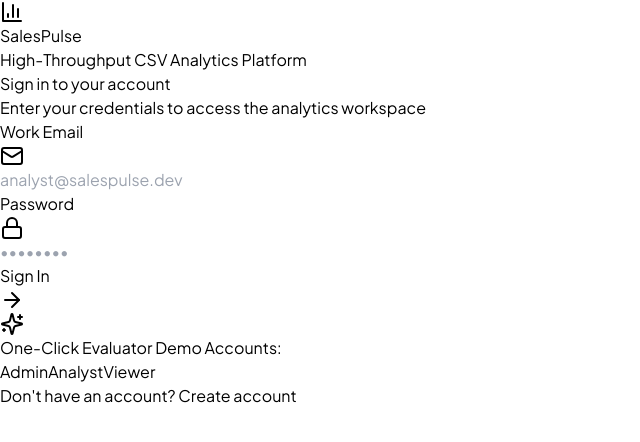
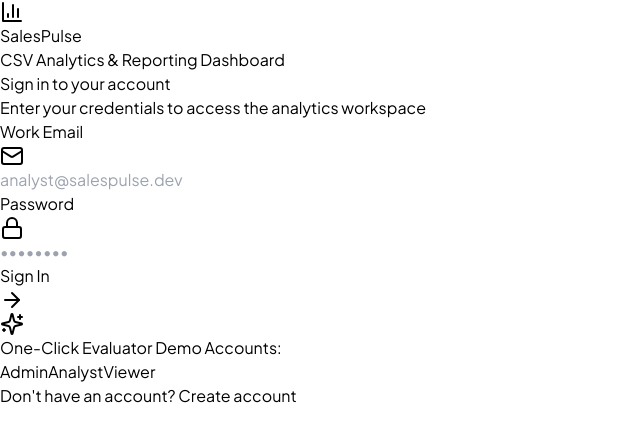
Before and after one commit to madhansamy-2226/Data-Pulse-Dashboard, a React (Vite) app in the folder frontend/: page /login in a window 1280 px wide. Shown: the top 442 px of the page, without its empty margins (0-640 px from the left). Built offline with nearby package versions, Linux system fonts and the light colour scheme; no server answers; the HTML template or start-up script is replaced by a standard one.

Commit message:
Simplify UI styling and provide grounded student/fresher resume descriptions

```diff
--- a/frontend/src/pages/LoginPage.jsx
+++ b/frontend/src/pages/LoginPage.jsx
@@ -68,19 +68,15 @@
   };
 
   return (
-    <div className="min-h-screen bg-slate-900 flex items-center justify-center p-4 relative overflow-hidden">
-      {/* Ambient background glows */}
-      <div className="absolute top-1/4 left-1/4 w-96 h-96 bg-blue-500/10 rounded-full blur-3xl pointer-events-none"></div>
-      <div className="absolute bottom-1/4 right-1/4 w-96 h-96 bg-indigo-500/10 rounded-full blur-3xl pointer-events-none"></div>
-
-      <div className="w-full max-w-md relative z-10">
+    <div className="min-h-screen bg-slate-900 flex items-center justify-center p-4">
+      <div className="w-full max-w-md">
         {/* Brand header */}
-        <div className="text-center mb-8">
-          <div className="w-14 h-14 rounded-2xl bg-gradient-to-tr from-blue-600 to-indigo-500 flex items-center justify-center shadow-xl shadow-blue-500/20 mx-auto mb-3">
-            <BarChart3 className="w-8 h-8 text-white" />
+        <div className="text-center mb-6">
+          <div className="w-12 h-12 rounded-xl bg-blue-600 flex items-center justify-center mx-auto mb-3 shadow-md">
+            <BarChart3 className="w-6 h-6 text-white" />
           </div>
           <h1 className="text-2xl font-bold text-white tracking-tight">Sales<span className="text-blue-500">Pulse</span></h1>
-          <p className="text-xs text-slate-400 mt-1">High-Throughput CSV Analytics Platform</p>
+          <p className="text-xs text-slate-400 mt-1">CSV Analytics & Reporting Dashboard</p>
         </div>
 
         <div className="bg-slate-800/80 border border-slate-700/80 rounded-2xl p-6 shadow-2xl backdrop-blur-md">
--- a/frontend/src/pages/RegisterPage.jsx
+++ b/frontend/src/pages/RegisterPage.jsx
@@ -51,16 +51,14 @@
   };
 
   return (
-    <div className="min-h-screen bg-slate-900 flex items-center justify-center p-4 relative overflow-hidden">
-      <div className="absolute top-1/4 left-1/4 w-96 h-96 bg-blue-500/10 rounded-full blur-3xl pointer-events-none"></div>
-
-      <div className="w-full max-w-md relative z-10">
+    <div className="min-h-screen bg-slate-900 flex items-center justify-center p-4">
+      <div className="w-full max-w-md">
         <div className="text-center mb-6">
-          <div className="w-12 h-12 rounded-2xl bg-gradient-to-tr from-blue-600 to-indigo-500 flex items-center justify-center shadow-xl shadow-blue-500/20 mx-auto mb-2">
+          <div className="w-12 h-12 rounded-xl bg-blue-600 flex items-center justify-center mx-auto mb-2 shadow-md">
             <BarChart3 className="w-6 h-6 text-white" />
           </div>
           <h1 className="text-xl font-bold text-white">Create your SalesPulse account</h1>
-          <p className="text-xs text-slate-400 mt-0.5">Start ingesting and visualizing CSV data</p>
+          <p className="text-xs text-slate-400 mt-0.5">Start uploading and analyzing CSV sales data</p>
         </div>
 
         <div className="bg-slate-800/80 border border-slate-700/80 rounded-2xl p-6 shadow-2xl backdrop-blur-md">
```
Also changed, not shown: 1 other file (tests, documents, lock files or other folders).
